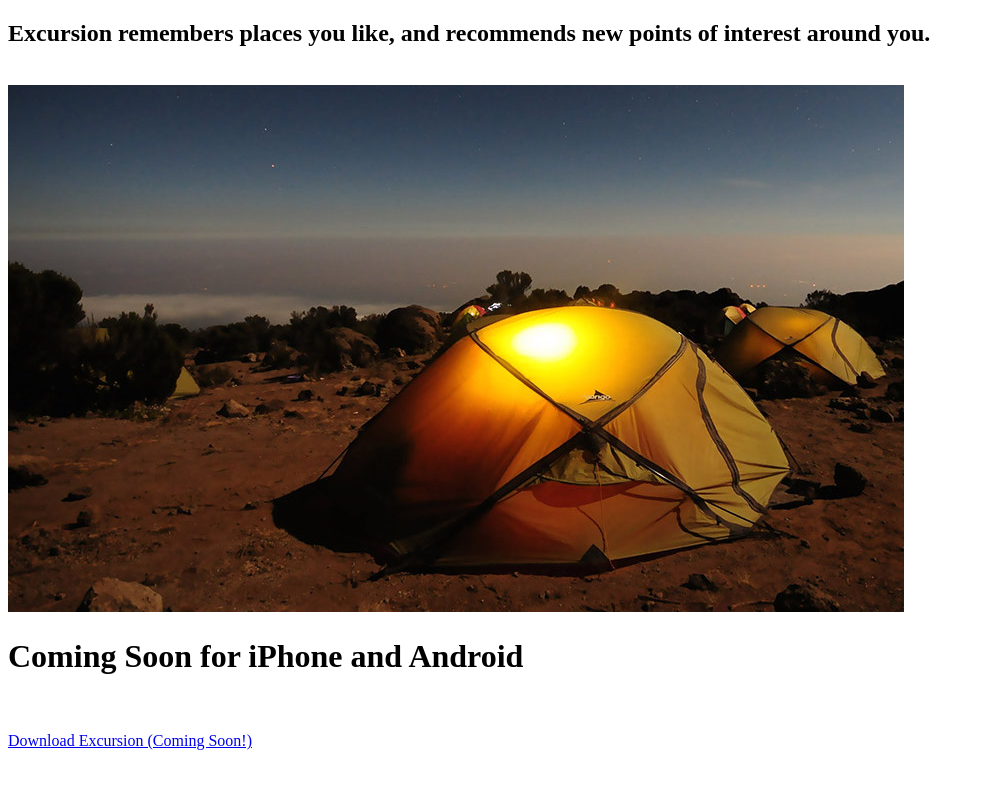
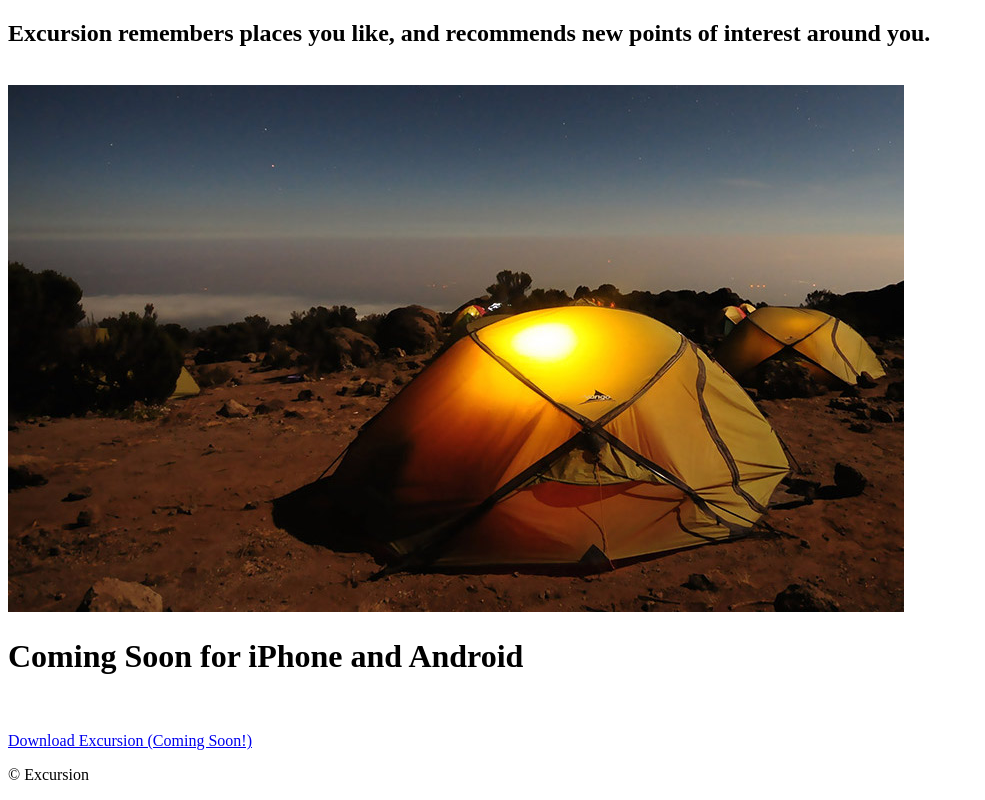
Before and after one commit to adrew0321/excursion, a plain HTML site: page index.html in a window 1280 px wide. Shown: the part 920-1720 px from the top of the page, without its empty margins (0-985 px from the left). Before the commit the page ends 1678 px from the top, so only its background shows below. Drawn offline with Linux system fonts and the light colour scheme.

Commit message:
Added divs, updated structure, added copyright for Excursion at footer

```diff
--- a/index.html
+++ b/index.html
@@ -6,12 +6,14 @@
     <title>Excursion</title>
   </head>
   <body>
+    <div id="discover"/>
       <h1 id="Discover">Discover hidden places in the world around you</h1><br>
         <a href="./index.html">Download Excursion (Coming Soon!)</a><br>
           <video src="resources\videos\excursion.mp4" height="720" width="404"
           autoplay="" loop="" muted="" type="video/mp4" alt="iPhone Video">Video
           not supported</video>
         <br>
+    <div id="TravelGuide"/>
       <h1 id="TravelGuide">Your personal travel guide</h1>
     <br>
       <h2>Excursion remembers places you like, and recommends new points of
@@ -19,7 +21,9 @@
       <br>
         <img src="resources\images\camp.jpg" alt="Picture of Camp"/>
         <img src="resources\images\phone.png" alt="Phone Icon"/>
+      <br>
       <h1 id="ComingSoon">Coming Soon for iPhone and Android</h1><br><br>
         <a href="./index.html">Download Excursion (Coming Soon!)</a>
+      <p>© Excursion</p>
   </body>
 </html>
```
Lines whose indentation alone changed are shown as unchanged.
